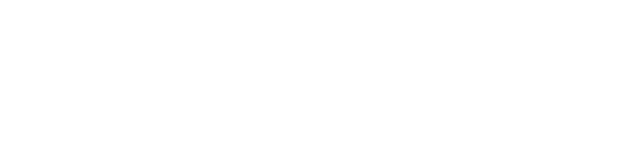
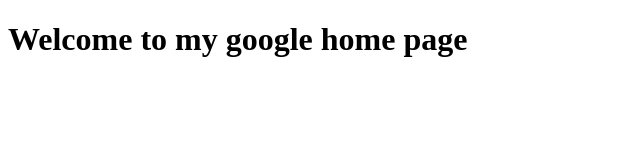
Before and after one commit to Chizober/google_homepage, a plain HTML site: page index.html in a window 1280 px wide. Shown: the whole page, without its empty margins (0-640 px from the left). Drawn offline with Linux system fonts and the light colour scheme.

Commit message:
added H1

```diff
--- a/index.html
+++ b/index.html
@@ -7,6 +7,6 @@
     <title>Google Home Page</title>
 </head>
 <body>
-
+    <h1>Welcome to my google home page</h1>
 </body>
 </html>
```
